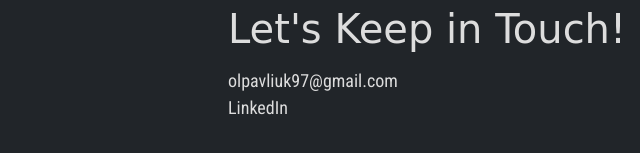
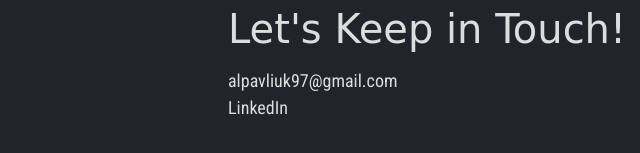
Before and after one commit to Oleksii-Pavliuk/oleksii-pavliuk.github.io, a plain HTML site: page index.html in a window 1280 px wide. Shown: the part 2594-2747 px from the top of the page, 12-652 px from the left. Drawn offline with Linux system fonts and the light colour scheme; a web font is replaced by a local one.

Commit message:
mail fixed

```diff
--- a/index.html
+++ b/index.html
@@ -121,7 +121,7 @@
 
           <!-- Social media and contact links. Add or remove any networks. -->
           <ul class="contacts-list">
-            <li><a href="mailto:olpavliuk97@gmail.com">olpavliuk97@gmail.com</a></li>
+            <li><a href="mailto:alpavliuk97@gmail.com">alpavliuk97@gmail.com</a></li>
             <li><a href="https://www.linkedin.com/in/oleksii-pavliuk-2405ab1b7/" target="_blank">LinkedIn</a></li>
           </ul>
         </div>
```
Also changed, not shown: 2 other files.
